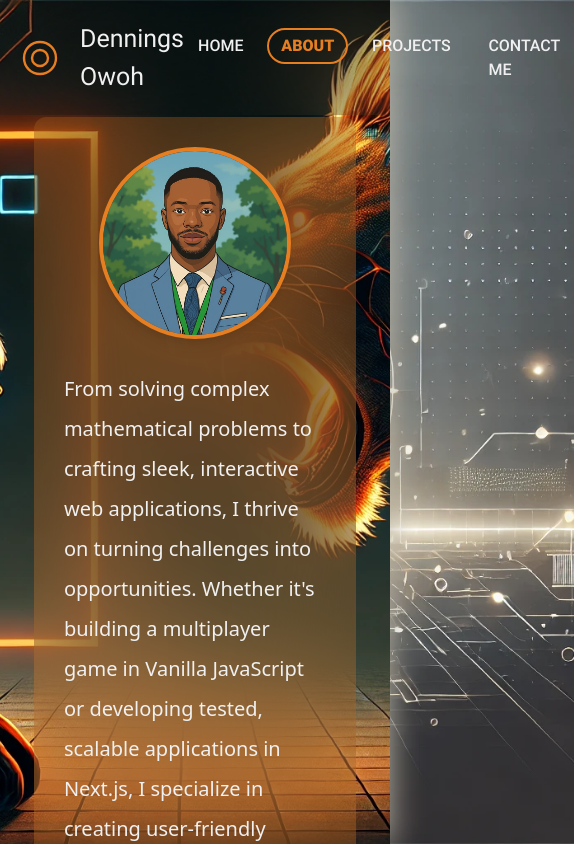
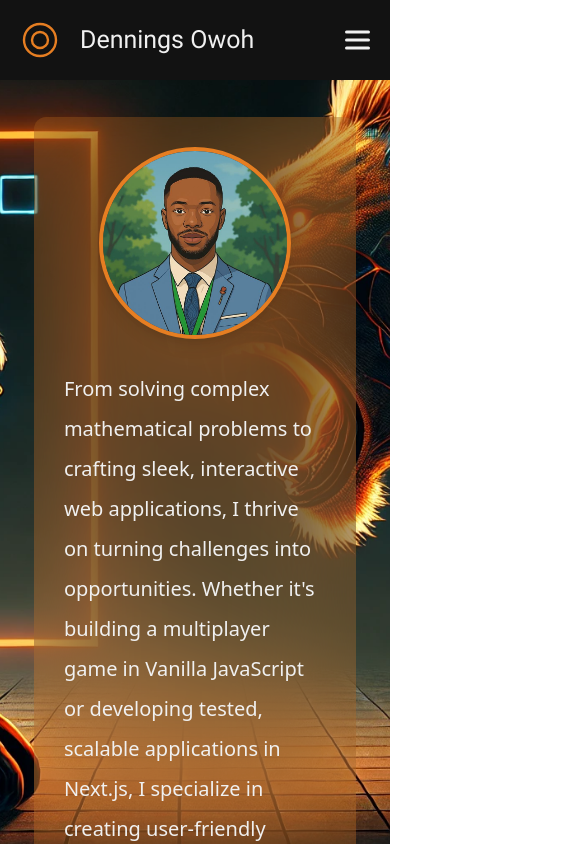
Before and after one commit to ArinzeGit/My-Portfolio-Website, a Next.js app: page /about in a window 390 px wide. Shown: the whole page, 574 px wide, since content can reach past the window. Built offline with nearby package versions, Linux system fonts and the light colour scheme.

Commit message:
implement hamburger menu for screens below 750px
Style edits

```diff
--- /dev/null
+++ b/src/components/HamburgerButton.tsx
@@ -0,0 +1,33 @@
+interface Props {
+  onClick: () => void;
+  isOpen: boolean;
+}
+
+const HamburgerButton = ({ onClick, isOpen }: Props) => {
+  return (
+    <button
+      onClick={onClick}
+      type="button"
+      aria-expanded={isOpen}
+      className="flex flex-col justify-between w-[25px] h-[19px]"
+    >
+      <div
+        className={`h-[3px] bg-secondary rounded-[8px] w-full transition-transform duration-300 ${
+          isOpen ? "rotate-45 translate-y-[8px]" : ""
+        }`}
+      />
+      <div
+        className={`h-[3px] bg-secondary rounded-[8px] w-full transition-all duration-300 ${
+          isOpen ? "opacity-0" : "opacity-100"
+        }`}
+      />
+      <div
+        className={`h-[3px] bg-secondary rounded-[8px] w-full transition-transform duration-300 ${
+          isOpen ? "-rotate-45 -translate-y-[8px]" : ""
+        }`}
+      />
+    </button>
+  );
+};
+
+export default HamburgerButton;
--- a/src/components/NavBar.tsx
+++ b/src/components/NavBar.tsx
@@ -1,12 +1,19 @@
 import NavLink from "./NavLink";
 import { useThemeColor } from "@/app/context/ThemeContext";
 import Logo from "./Logo";
+import HamburgerButton from "./HamburgerButton";
+import { useState } from "react";
 
 const NavBar = () => {
   const themeColor = useThemeColor();
+  const [isOpen, setIsOpen] = useState(false);
+
+  const toggleMenu = () => {
+    setIsOpen(!isOpen);
+  };
 
   return (
-    <nav className="flex justify-between items-center p-[20px] backdrop-blur-3xl transition-colors duration-300 ease-in-out">
+    <nav className="flex justify-between items-center p-[20px] bg-[#121212] tablet:bg-transparent backdrop-blur-none tablet:backdrop-blur-3xl transition-colors duration-300 ease-in-out">
       <div className="flex gap-[20px] items-center">
         <div style={{ color: themeColor }}>
           <Logo />
@@ -15,11 +22,35 @@ const NavBar = () => {
           Dennings Owoh
         </h1>
       </div>
-      <div className="flex gap-[2.5vw]">
-        <NavLink label="HOME" href="/home" />
-        <NavLink label="ABOUT" href="/about" />
-        <NavLink label="PROJECTS" href="/projects" />
-        <NavLink label="CONTACT ME" href="/contact-me" />
+
+      <div
+        className={`fixed tablet:static z-10 bg-[#121212] tablet:bg-transparent bg-opacity-70 backdrop-blur-3xl flex flex-col tablet:flex-row justify-center items-center gap-y-6 gap-x-[2.5vw] tablet:self-end transition-[clip-path,opacity] duration-[400ms] ${
+          isOpen ? "opacity-100 inset-0" : "opacity-0 h-0 w-0 overflow-hidden"
+        } tablet:opacity-100 tablet:h-auto tablet:w-auto`}
+      >
+        <NavLink
+          label="HOME"
+          href="/home"
+          onClick={() => setTimeout(() => setIsOpen(false), 1000)}
+        />
+        <NavLink
+          label="ABOUT"
+          href="/about"
+          onClick={() => setTimeout(() => setIsOpen(false), 1000)}
+        />
+        <NavLink
+          label="PROJECTS"
+          href="/projects"
+          onClick={() => setTimeout(() => setIsOpen(false), 1000)}
+        />
+        <NavLink
+          label="CONTACT ME"
+          href="/contact-me"
+          onClick={() => setTimeout(() => setIsOpen(false), 1000)}
+        />
+      </div>
+      <div className="absolute top-[50%] translate-y-[-50%] right-[20px] z-[11] tablet:hidden">
+        <HamburgerButton onClick={toggleMenu} isOpen={isOpen} />
       </div>
     </nav>
   );
--- a/src/components/NavLink.tsx
+++ b/src/components/NavLink.tsx
@@ -7,16 +7,17 @@ import { useState } from "react";
 interface NavLinkProps {
   label: string;
   href: string;
+  onClick: () => void;
 }
 
-const NavLink = ({ label, href }: NavLinkProps) => {
+const NavLink = ({ label, href, onClick }: NavLinkProps) => {
   const pathname = usePathname();
   const isActive = pathname.startsWith(href);
   const themeColor = useThemeColor();
   const [hovered, setHovered] = useState(false);
 
   return (
-    <Link href={href}>
+    <Link onClick={onClick} href={href}>
       <div
         className={`text-[16px] font-roboto transition-colors duration-300 ease-in-out border-[2px] px-3 py-1 rounded-full ${
           isActive ? "font-[900]" : "text-secondary font-[500]"
--- a/tailwind.config.ts
+++ b/tailwind.config.ts
@@ -20,7 +20,7 @@ export default {
         montserrat: ['Montserrat', 'Roboto', 'sans-serif'],
       },
       screens: {
-        tablet: '730px',
+        tablet: '750px',
         desktop: '1000px',
       },
     },
```
